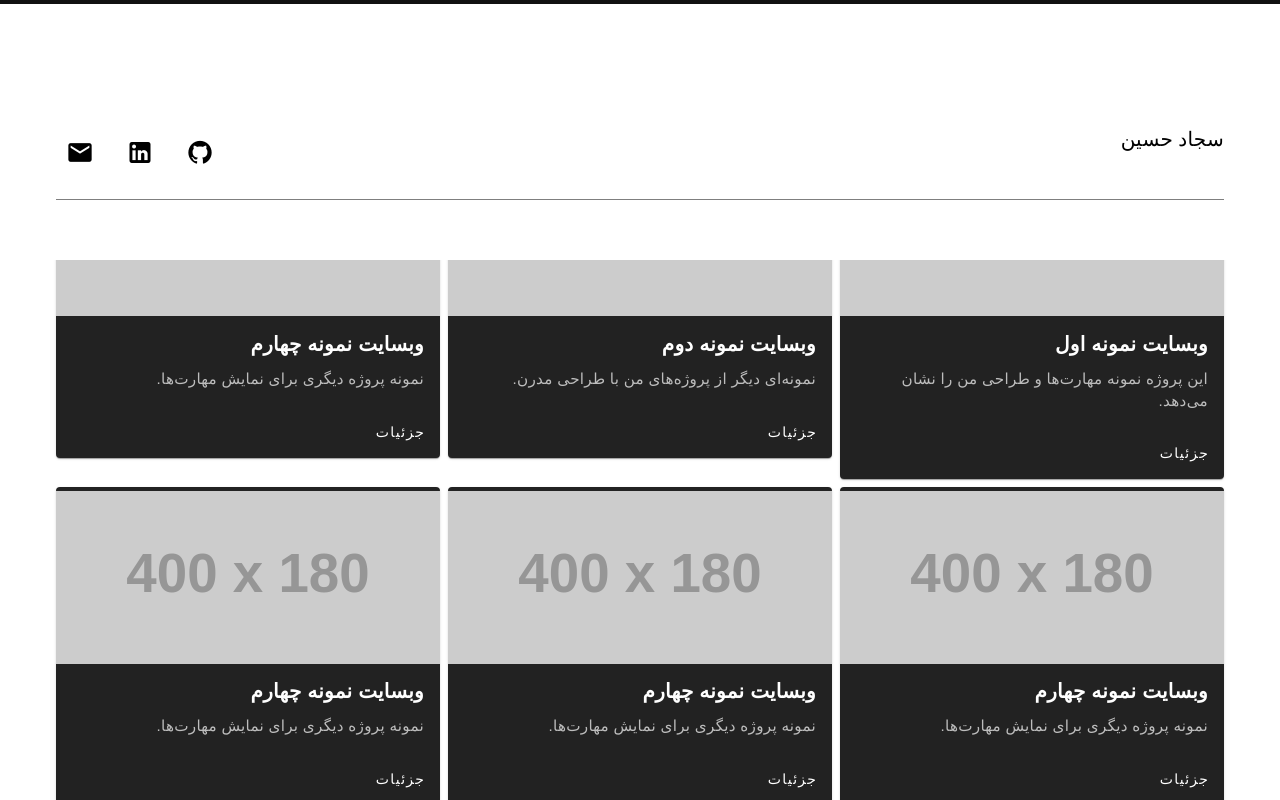
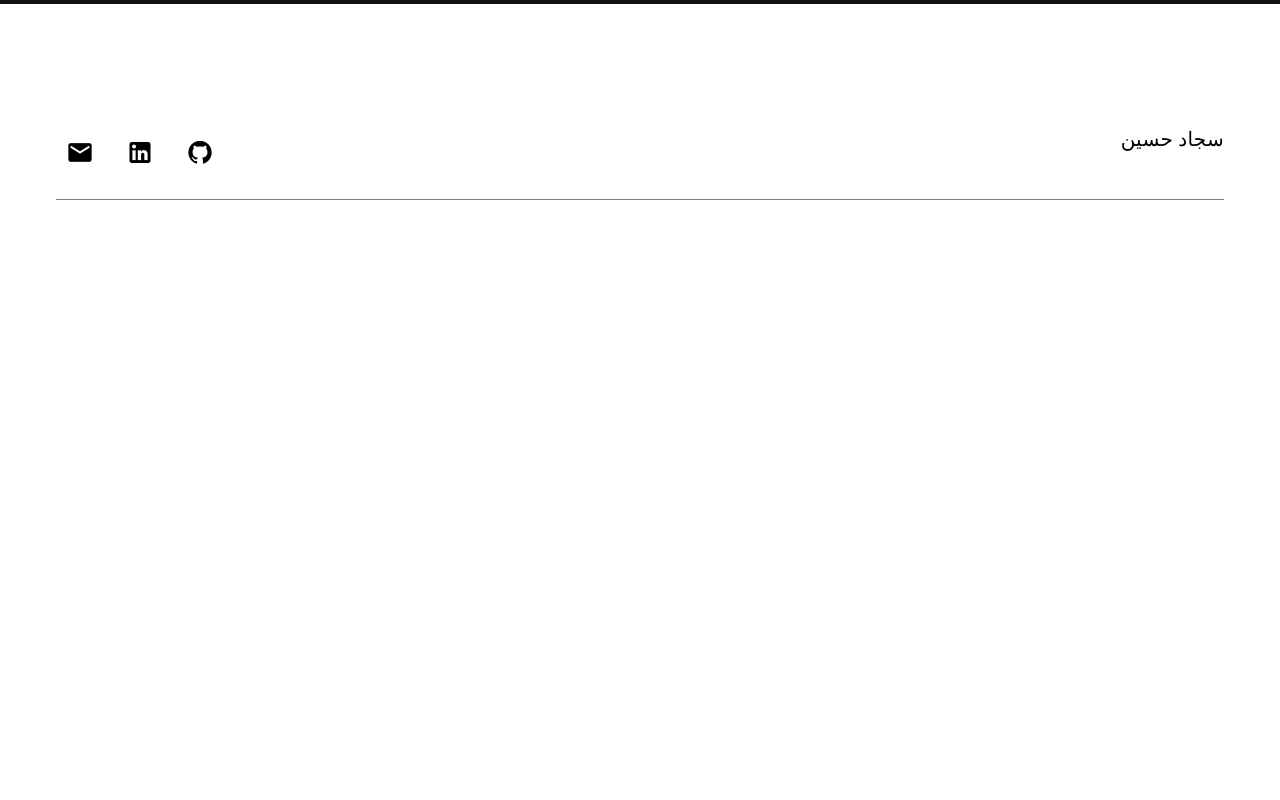
Before and after one commit to Sajjadhosseinrezaei/mysite-by-vuetify, a Vue app: page / in a window 1280 px wide. Shown: the part 540-1340 px from the top of the page. After the commit the page ends 1117 px from the top, so only its background shows below. Built offline with nearby package versions, Linux system fonts and the light colour scheme; a small style sheet from the web is missing; a web font is replaced by a local one.

Commit message:
change for show project

```diff
--- a/package.json
+++ b/package.json
@@ -16,6 +16,7 @@
     "pinia": "^3.0.3",
     "vue": "^3.5.21",
     "vue-router": "^4.5.1",
+    "vue-turnstile": "^1.0.11",
     "vuetify": "^3.10.1"
   },
   "devDependencies": {
--- a/src/pages/Contact.vue
+++ b/src/pages/Contact.vue
@@ -36,14 +36,39 @@
           required
         ></v-textarea>
 
+        <!-- Cloudflare Turnstile CAPTCHA -->
+        <vue-turnstile
+          ref="turnstileRef"
+          :site-key="sitekey"
+          v-model="turnstileToken"
+          size="normal"
+          theme="dark"
+          appearance="always"
+          :retry="true"
+          :render-on-mount="true"
+          @expired="onTurnstileExpire"
+          @error="onTurnstileError"
+          class="turnstile-widget mt-4"
+        />
+
         <v-btn
           color="primary"
           class="mt-4"
           @click="submitForm"
-          :disabled="!valid"
+          :disabled="!valid || !turnstileToken"
         >
           ارسال پیام
         </v-btn>
+
+        <!-- Error Message -->
+        <v-alert
+          v-if="turnstileError"
+          type="error"
+          class="mt-4"
+          dismissible
+        >
+          {{ turnstileError }}
+        </v-alert>
       </v-form>
     </v-container>
 
@@ -78,24 +103,70 @@
 </template>
 
 <script setup>
-import { ref } from 'vue'
+import { ref, onMounted } from 'vue'
+import VueTurnstile from 'vue-turnstile'
+import api from '@/api/axios.js'
 import FloatingContact from '@/components/FloatingContact.vue'
 
 const valid = ref(false)
 const contactForm = ref(null)
+const turnstileRef = ref(null)
+const sitekey = ref(import.meta.env.VITE_TURNSTILE_SITEKEY || '')
+const turnstileToken = ref('')  // string خالی (نه null)
+const turnstileError = ref(null)
+
 const form = ref({
   name: '',
   email: '',
   message: ''
 })
 
-function submitForm() {
-  if (contactForm.value.validate()) {
-    alert(`پیام شما با موفقیت ارسال شد!\n\nنام: ${form.value.name}\nایمیل: ${form.value.email}\nپیام: ${form.value.message}`)
-    form.value.name = ''
-    form.value.email = ''
-    form.value.message = ''
-    contactForm.value.resetValidation()
+onMounted(() => {
+  console.log('🔑 Sitekey loaded:', sitekey.value)
+  if (!sitekey.value) {
+    console.error('❌ Sitekey خالیه – widget نشون داده نمی‌شه.')
+    turnstileError.value = 'Sitekey CAPTCHA تنظیم نشده.'
+  }
+})
+
+const onTurnstileExpire = () => {
+  console.log('⏰ Turnstile Expired')
+  turnstileToken.value = ''
+  if (turnstileRef.value) turnstileRef.value.reset()
+}
+
+const onTurnstileError = (error) => {
+  console.error('❌ Turnstile Error:', error)
+  turnstileError.value = 'خطا در CAPTCHA. در حال تلاش مجدد...'
+  setTimeout(() => {
+    if (turnstileRef.value) turnstileRef.value.reset()
+    turnstileToken.value = ''
+  }, 2000)
+}
+
+async function submitForm() {
+  if (contactForm.value.validate() && turnstileToken.value) {
+    try {
+      const response = await api.post('/api/contact/', {
+        name: form.value.name,
+        email: form.value.email,
+        message: form.value.message,
+        turnstile_token: turnstileToken.value
+      })
+
+      alert(`پیام شما با موفقیت ارسال شد!\n\nنام: ${form.value.name}\nایمیل: ${form.value.email}\nپیام: ${form.value.message}`)
+
+      form.value = { name: '', email: '', message: '' }
+      contactForm.value.resetValidation()
+      turnstileToken.value = ''
+      if (turnstileRef.value) turnstileRef.value.reset()
+
+    } catch (err) {
+      console.error('Submit Error:', err)
+      alert('خطا در ارسال.')
+    }
+  } else {
+    alert('لطفاً فرم و CAPTCHA را کامل کنید.')
   }
 }
 </script>
@@ -140,4 +211,9 @@ function submitForm() {
 .v-btn {
   text-transform: none;
 }
+
+.turnstile-widget {
+  display: flex;
+  justify-content: center;
+}
 </style>
--- a/src/pages/index.vue
+++ b/src/pages/index.vue
@@ -6,7 +6,7 @@
       <p class="hero-subtitle mb-4">
         توسعه‌دهنده فرانت‌اند و علاقه‌مند به طراحی سایت‌های مدرن و مینیمال
       </p>
-      <v-btn color="primary" variant="elevated" class="hero-btn" href="#projects">
+      <v-btn color="primary" variant="elevated" class="hero-btn" href="/projects">
         مشاهده پروژه‌ها
       </v-btn>
     </v-container>
@@ -62,94 +62,6 @@
 <script setup>
 import { ref, computed } from 'vue'
 
-// List of all projects
-const projects = ref([
-  {
-    id: 1,
-    title: 'وبسایت نمونه اول',
-    description: 'این پروژه نمونه مهارت‌ها و طراحی من را نشان می‌دهد.',
-    image: 'https://via.placeholder.com/400x180',
-    link: '#',
-    featured: true,
-  },
-  {
-    id: 2,
-    title: 'وبسایت نمونه دوم',
-    description: 'نمونه‌ای دیگر از پروژه‌های من با طراحی مدرن.',
-    image: 'https://via.placeholder.com/400x180',
-    link: '#',
-    featured: true,
-  },
-  {
-    id: 3,
-    title: 'وبسایت نمونه سوم',
-    description: 'نمایش طراحی رابط کاربری حرفه‌ای و قابل توجه.',
-    image: 'https://via.placeholder.com/400x180',
-    link: '#',
-    featured: false,
-  },
-  {
-    id: 4,
-    title: 'وبسایت نمونه چهارم',
-    description: 'نمونه پروژه دیگری برای نمایش مهارت‌ها.',
-    image: 'https://via.placeholder.com/400x180',
-    link: '#',
-    featured: true,
-  },
-  {
-    id: 4,
-    title: 'وبسایت نمونه چهارم',
-    description: 'نمونه پروژه دیگری برای نمایش مهارت‌ها.',
-    image: 'https://via.placeholder.com/400x180',
-    link: '#',
-    featured: true,
-  },{
-    id: 4,
-    title: 'وبسایت نمونه چهارم',
-    description: 'نمونه پروژه دیگری برای نمایش مهارت‌ها.',
-    image: 'https://via.placeholder.com/400x180',
-    link: '#',
-    featured: true,
-  },{
-    id: 4,
-    title: 'وبسایت نمونه چهارم',
-    description: 'نمونه پروژه دیگری برای نمایش مهارت‌ها.',
-    image: 'https://via.placeholder.com/400x180',
-    link: '#',
-    featured: true,
-  },{
-    id: 4,
-    title: 'وبسایت نمونه چهارم',
-    description: 'نمونه پروژه دیگری برای نمایش مهارت‌ها.',
-    image: 'https://via.placeholder.com/400x180',
-    link: '#',
-    featured: true,
-  },{
-    id: 4,
-    title: 'وبسایت نمونه چهارم',
-    description: 'نمونه پروژه دیگری برای نمایش مهارت‌ها.',
-    image: 'https://via.placeholder.com/400x180',
-    link: '#',
-    featured: true,
-  },{
-    id: 4,
-    title: 'وبسایت نمونه چهارم',
-    description: 'نمونه پروژه دیگری برای نمایش مهارت‌ها.',
-    image: 'https://via.placeholder.com/400x180',
-    link: '#',
-    featured: true,
-  },{
-    id: 4,
-    title: 'وبسایت نمونه چهارم',
-    description: 'نمونه پروژه دیگری برای نمایش مهارت‌ها.',
-    image: 'https://via.placeholder.com/400x180',
-    link: '#',
-    featured: true,
-  },
-])
-
-// Computed array of featured projects only
-const featuredProjects = computed(() => projects.value.filter(p => p.featured))
 </script>
 
 <style scoped>
--- a/src/stores/projects.js
+++ b/src/stores/projects.js
@@ -7,16 +7,30 @@ export const useProjectsStore = defineStore('projects', () => {
   const project = ref(null)
   const totalCount = ref(0)
   const loading = ref(false)
+  const error = ref(null)  // اضافه: برای error handling
 
   // دریافت لیست پروژه‌ها
   const loadProjects = async (page = 1, page_size = 9) => {
     loading.value = true
+    error.value = null  // reset error
     try {
       const { data } = await fetchProjects(page, page_size)
-      projects.value = data.results
-      totalCount.value = data.count
+      console.log('🟢 Full API Response:', data)  // لاگ کامل response
+      console.log('🔢 Results Array:', data.results)  // چک results
+      console.log('📊 Count:', data.count)  // چک count
+
+      // Safe assignment: اگر pagination باشه results، وگرنه مستقیم data
+      projects.value = data.results || data  // fallback اگر array مستقیم باشه
+      totalCount.value = data.count || data.length || 0  // fallback count
+      console.log('✅ Store Updated - Projects Count:', projects.value.length)
+
+      if (projects.value.length === 0) {
+        console.warn('⚠️ No projects loaded – check backend data')
+      }
     } catch (err) {
-      console.error(err)
+      console.error('❌ LoadProjects Error:', err)  // جزئیات error
+      console.error('❌ Error Response:', err.response?.data)  // اگر axios error
+      error.value = err.response?.data?.message || err.message || 'خطا در بارگذاری'
     } finally {
       loading.value = false
     }
@@ -25,15 +39,26 @@ export const useProjectsStore = defineStore('projects', () => {
   // دریافت جزئیات پروژه
   const loadProject = async (id) => {
     loading.value = true
+    error.value = null
     try {
       const { data } = await fetchProject(id)
+      console.log('🟢 Project Details:', data)
       project.value = data
     } catch (err) {
-      console.error(err)
+      console.error('❌ LoadProject Error:', err)
+      error.value = err.response?.data?.message || err.message || 'خطا در بارگذاری جزئیات'
     } finally {
       loading.value = false
     }
   }
 
-  return { projects, project, totalCount, loading, loadProjects, loadProject }
+  return {
+    projects,
+    project,
+    totalCount,
+    loading,
+    error,  // expose error
+    loadProjects,
+    loadProject
+  }
 })
```
Also changed, not shown: 2 other files (tests, documents, lock files or other folders).
